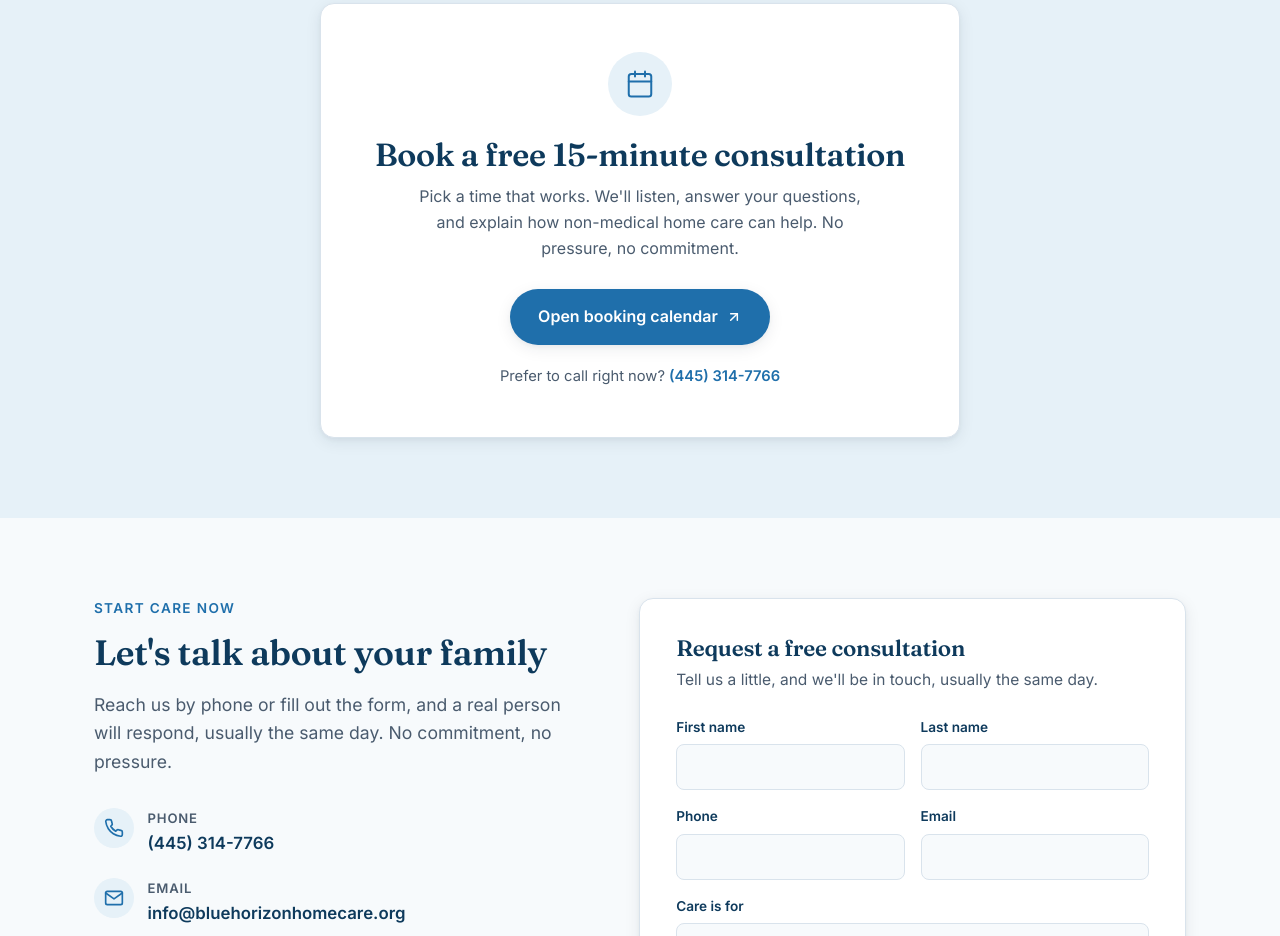
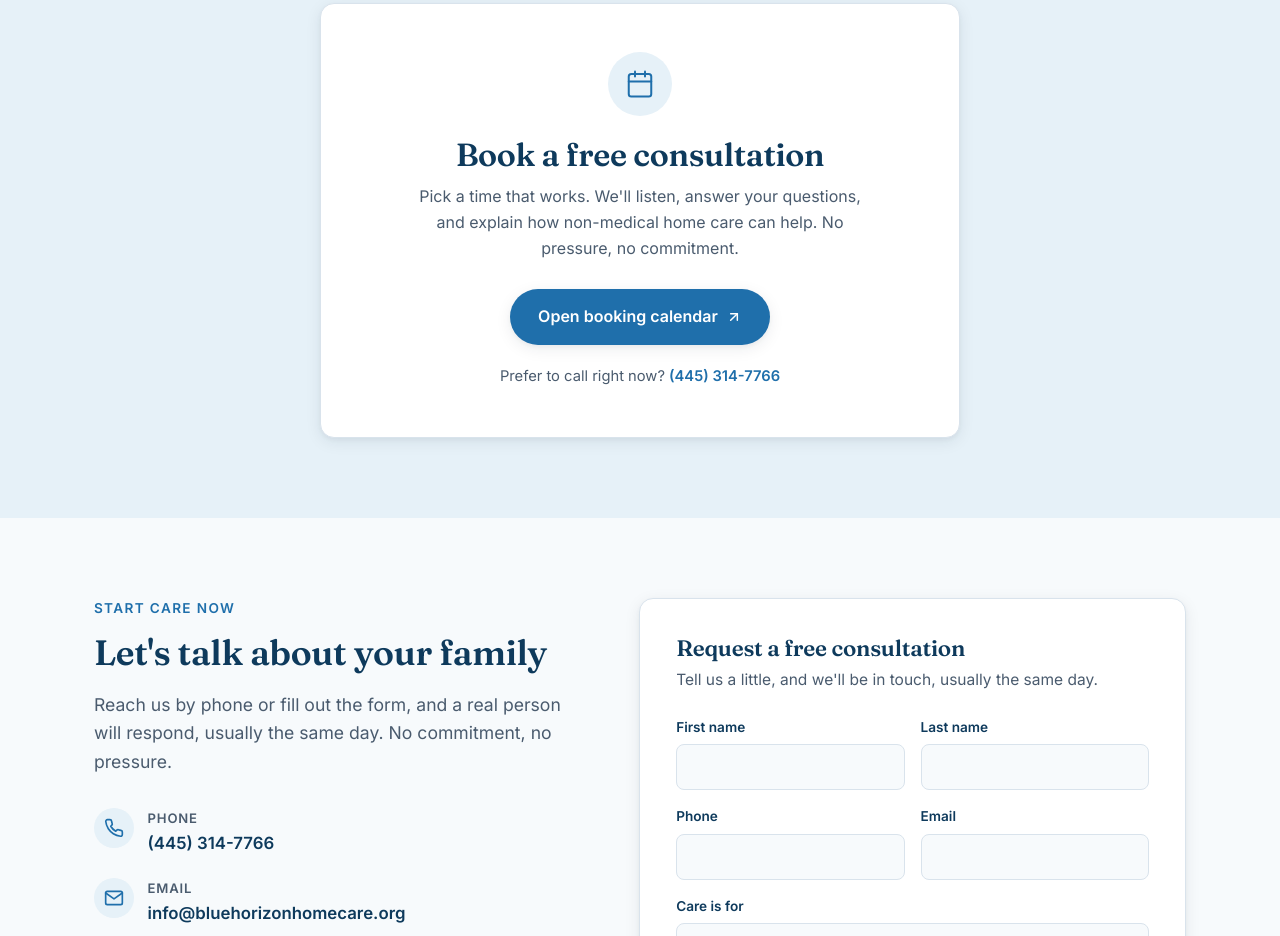
Before and after one commit to Tengri-group-inc/BlueHorizonHomeCare, a plain HTML site: page index.html in a window 1280 px wide. Shown: the part 3677-4613 px from the top of the page. Drawn offline with Linux system fonts and the light colour scheme.

Commit message:
Drop 15-minute from booking headline (duration shown on Bookings page)

```diff
--- a/index.html
+++ b/index.html
@@ -1073,7 +1073,7 @@
           <div class="icon" aria-hidden="true">
             <svg viewBox="0 0 24 24" fill="none" stroke="currentColor" stroke-width="1.6" stroke-linecap="round" stroke-linejoin="round"><rect x="3" y="4" width="18" height="18" rx="2"/><line x1="16" y1="2" x2="16" y2="6"/><line x1="8" y1="2" x2="8" y2="6"/><line x1="3" y1="10" x2="21" y2="10"/></svg>
           </div>
-          <h2>Book a free 15-minute consultation</h2>
+          <h2>Book a free consultation</h2>
           <p>Pick a time that works. We'll listen, answer your questions, and explain how non-medical home care can help. No pressure, no commitment.</p>
           <a class="btn-book" href="https://outlook.office.com/book/Free15MinConsultation@tengrigroupinc.com/" target="_blank" rel="noopener">
             Open booking calendar
```
